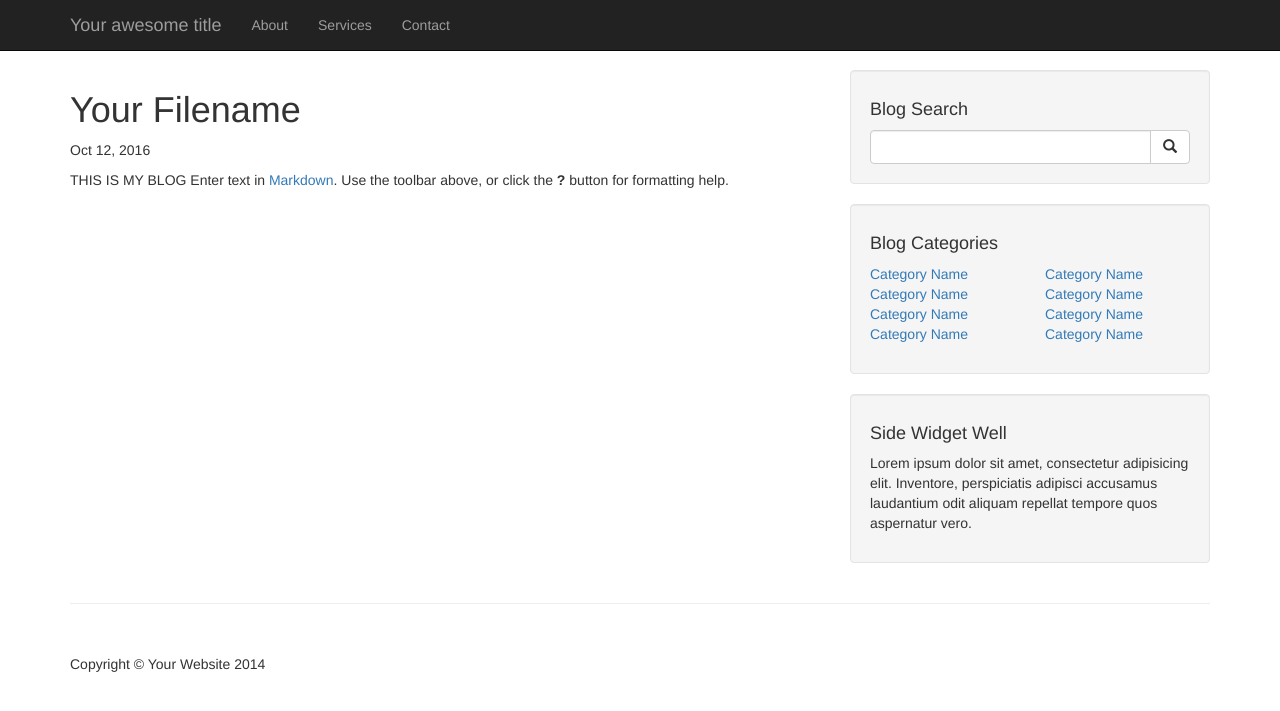
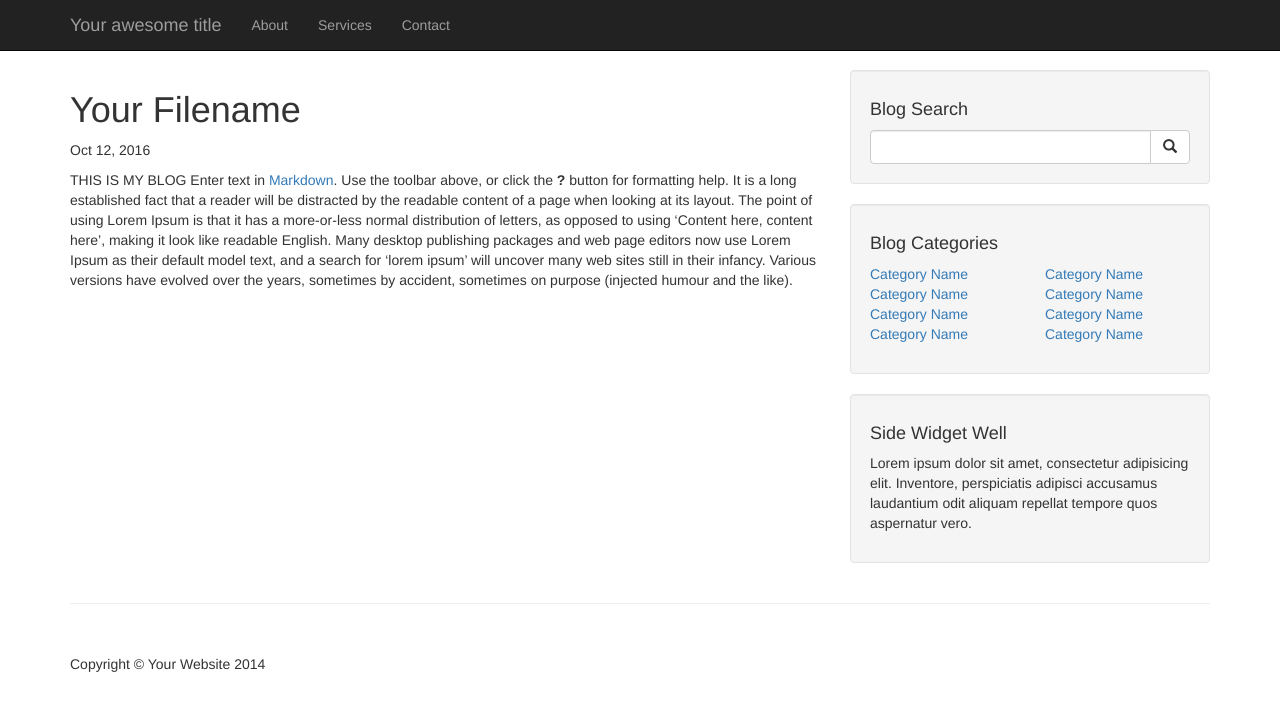
Before and after one commit to tufail/jekyll-blog, a Jekyll site: the page built from _posts/2016-10-12-your-filename.markdown, in a window 1280 px wide. Shown: the top 711 px of the page. Built offline with Jekyll 4.4.1, drawn with Linux system fonts in a browser that asks for light colours.

Commit message:
Updated 2016-10-12-your-filename.markdown

```diff
--- a/_posts/2016-10-12-your-filename.markdown
+++ b/_posts/2016-10-12-your-filename.markdown
@@ -4,3 +4,4 @@
 
 THIS IS MY BLOG
 Enter text in [Markdown](http://daringfireball.net/projects/markdown/). Use the toolbar above, or click the **?** button for formatting help.
+It is a long established fact that a reader will be distracted by the readable content of a page when looking at its layout. The point of using Lorem Ipsum is that it has a more-or-less normal distribution of letters, as opposed to using 'Content here, content here', making it look like readable English. Many desktop publishing packages and web page editors now use Lorem Ipsum as their default model text, and a search for 'lorem ipsum' will uncover many web sites still in their infancy. Various versions have evolved over the years, sometimes by accident, sometimes on purpose (injected humour and the like).
```
